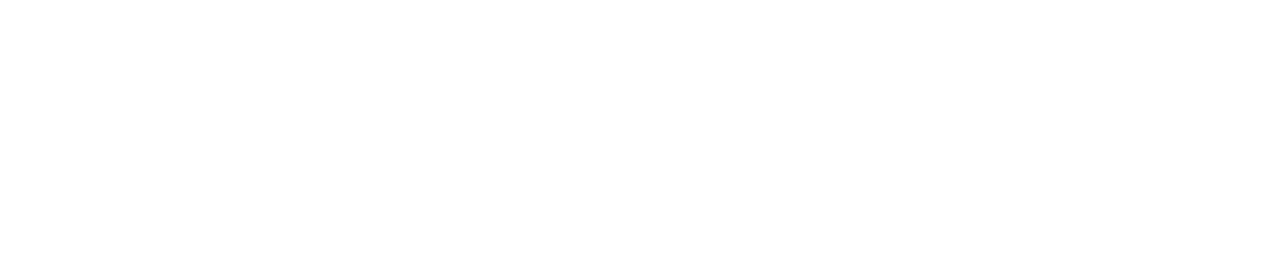
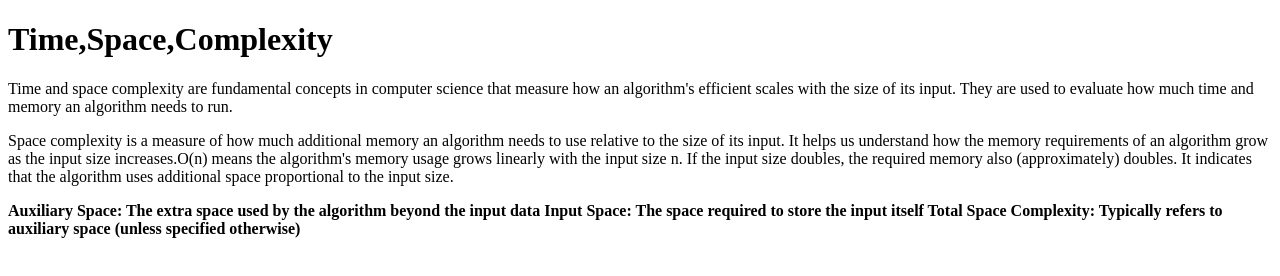
Before and after one commit to acciojob/time-and-space-complexity-thilak-1999, a website: page main.html in a window 1280 px wide. Drawn offline with Linux system fonts and the light colour scheme.

Commit message:
created a submission

```diff
--- a/main.html
+++ b/main.html
@@ -7,8 +7,14 @@
 </head>
 
 <body>
-	<!-- the entire body must be written by student -->
-    <script type="text/javascript" src="./script.js">
+	 <h1>Time,Space,Complexity</h1>
+	<p>Time and space complexity are fundamental concepts in computer science that measure how an algorithm's efficient scales with the size of its input. They are used to evaluate how much time and memory an algorithm needs to run.</p>
+    <p>Space complexity is a measure of how much additional memory an algorithm needs to use relative to the size of its input. It helps us understand how the memory requirements of an algorithm grow as the input size increases.O(n) means the algorithm's memory usage grows linearly with the input size n.
+    If the input size doubles, the required memory also (approximately) doubles.
+    It indicates that the algorithm uses additional space proportional to the input size.</p>
+    <b>Auxiliary Space: The extra space used by the algorithm beyond the input data
+     Input Space: The space required to store the input itself Total Space Complexity: Typically refers to auxiliary space (unless specified otherwise)</b>
+	<script type="text/javascript" src="./script.js">
 </script>
 
 </body>
```
